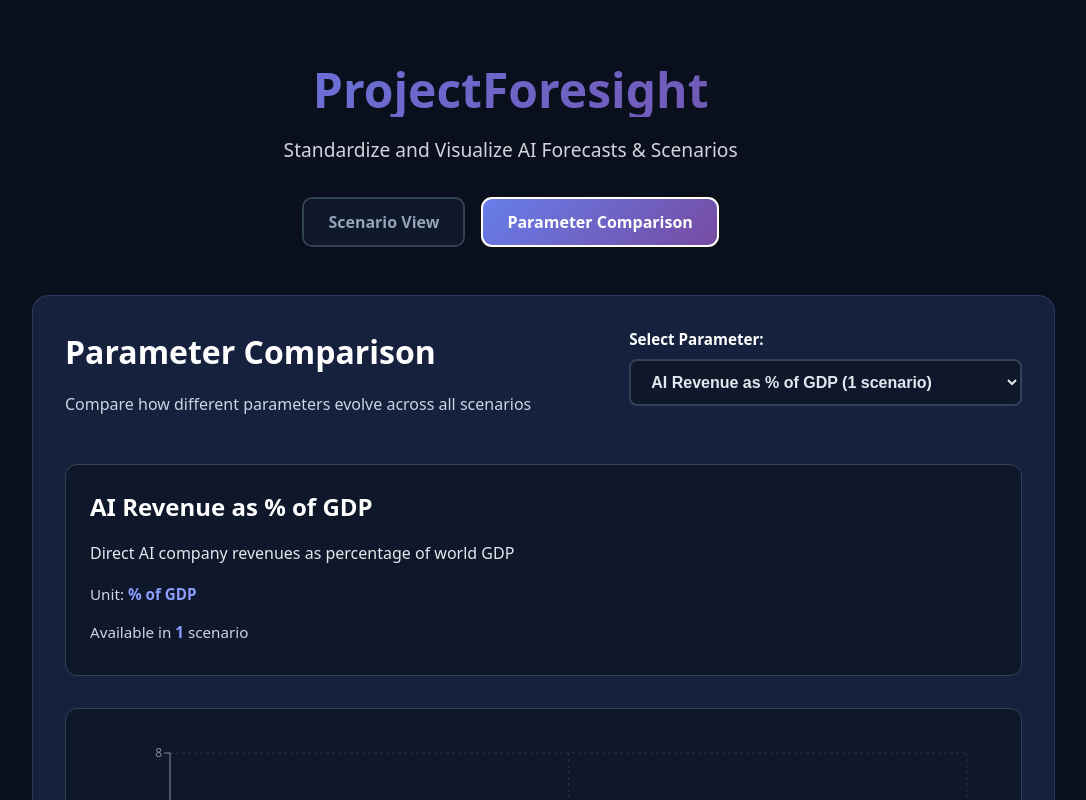
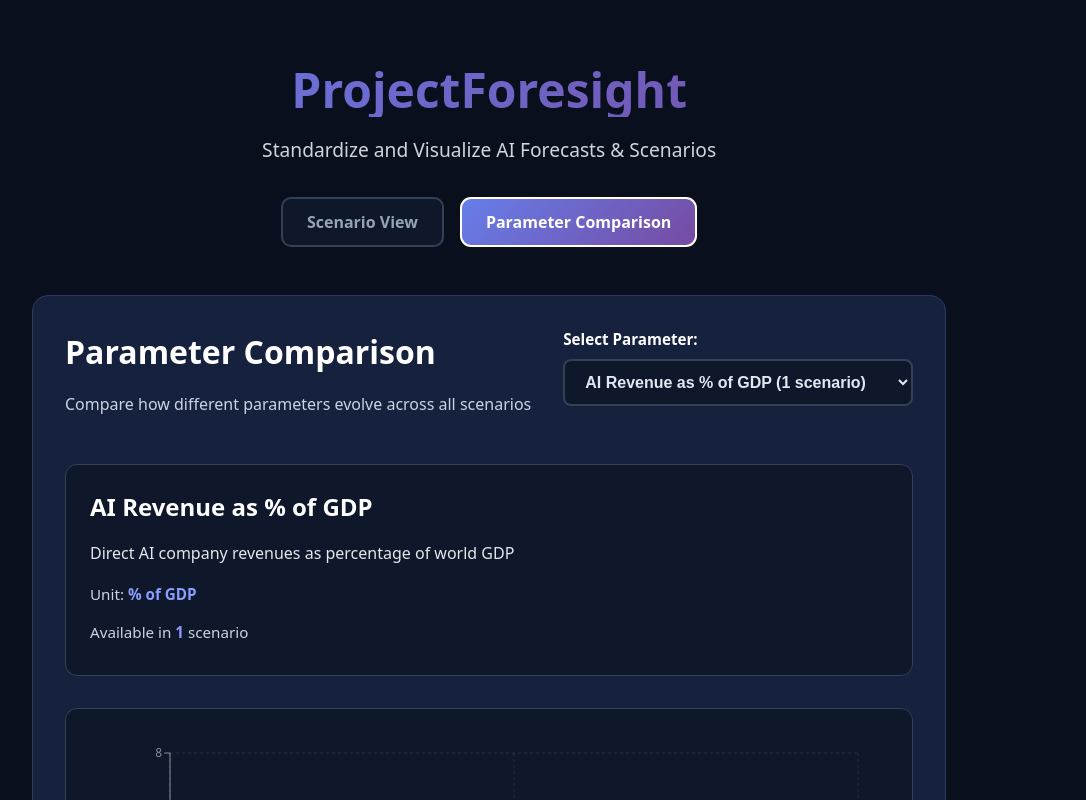
Before and after one commit to manugomez95/ProjectForesight, a React (Vite) app: page / in a window 1280 px wide. Both pictures are taken after a click on the button "Parameter Comparison". Shown: the top 800 px of the page, without its empty margins (0-1086 px from the left). Built offline with nearby package versions, Linux system fonts and the light colour scheme.

Commit message:
fix: add explicit width and box-sizing to all comparison view elements

```diff
--- a/src/App.css
+++ b/src/App.css
@@ -977,6 +977,7 @@
   border-radius: 16px;
   padding: 2rem;
   width: 100%;
+  box-sizing: border-box;
 }
 
 .comparison-header {
@@ -986,11 +987,12 @@
   gap: 2rem;
   margin-bottom: 2rem;
   flex-wrap: wrap;
+  width: 100%;
 }
 
 .comparison-header > div:first-child {
-  flex: 1;
-  min-width: 250px;
+  flex: 1 1 auto;
+  min-width: 0;
 }
 
 .comparison-header h2 {
@@ -1009,7 +1011,9 @@
   display: flex;
   flex-direction: column;
   gap: 0.5rem;
-  min-width: 300px;
+  flex: 0 0 auto;
+  min-width: 250px;
+  max-width: 350px;
 }
 
 .parameter-selector label {
@@ -1045,6 +1049,7 @@
   display: flex;
   flex-direction: column;
   gap: 2rem;
+  width: 100%;
 }
 
 .parameter-info {
@@ -1052,6 +1057,8 @@
   background: #0f172a;
   border: 1px solid #334155;
   border-radius: 12px;
+  width: 100%;
+  box-sizing: border-box;
 }
 
 .parameter-info h3 {
@@ -1084,6 +1091,8 @@
   border: 1px solid #334155;
   border-radius: 12px;
   padding: 1.5rem;
+  width: 100%;
+  box-sizing: border-box;
 }
 
 .scenario-list {
@@ -1091,6 +1100,8 @@
   background: #0f172a;
   border: 1px solid #334155;
   border-radius: 12px;
+  width: 100%;
+  box-sizing: border-box;
 }
 
 .scenario-list h4 {
```
